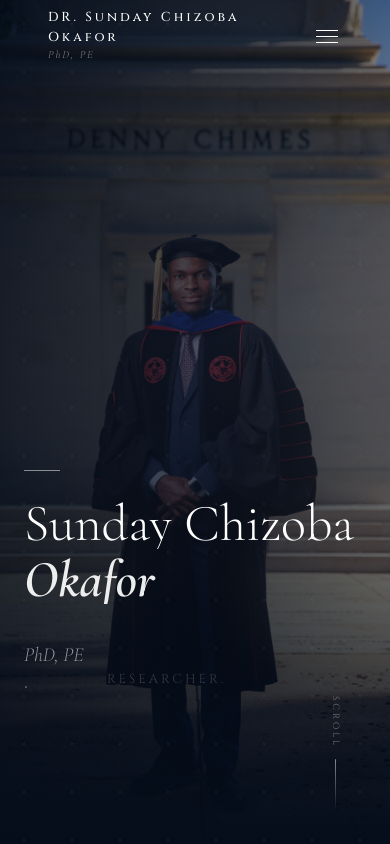
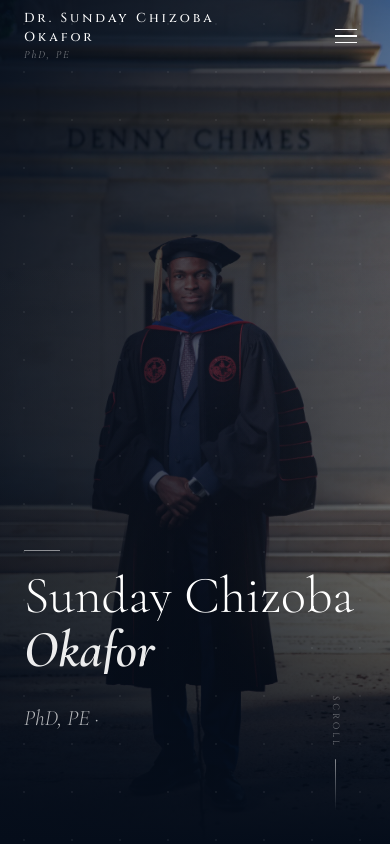
Before and after one commit to TobiGrant-byte/K, a Next.js app: page / in a window 390 px wide. Shown: the top 844 px of the page. Built offline with nearby package versions, Linux system fonts and the light colour scheme.

Commit message:
Responsive layout fixes, image crop tweaks, hero/navbar copy polish, and chess content removed (commented out).

```diff
--- a/components/Gallery.tsx
+++ b/components/Gallery.tsx
@@ -15,7 +15,7 @@ const allPhotos: {
   { src: "/images/graduation-denny.webp",   caption: "Denny Chimes · Tuscaloosa, Alabama", objectPosition: "center 38%", zoom: 1.25, transformOrigin: "center 38%" },
   { src: "/images/garver-award-1.png",       caption: "Garver Award Ceremony", objectPosition: "center 30%" },
   { src: "/images/lifesavers-conf.webp",     caption: "LIFESAVERS 2023 · Seattle, WA", objectPosition: "center 28%" },
-  { src: "/images/chess.jpg",               caption: "Playing Chess" },
+  // { src: "/images/chess.jpg",               caption: "Playing Chess" },
   { src: "/images/traffic-safety-scholars.jpg", caption: "Traffic Safety Scholars · LIFESAVERS 2023" },
   { src: "/images/graduation-mentor.webp",  caption: "Doctoral Hooding Ceremony" },
   { src: "/images/msc-graduation.jpg",      caption: "MSc Graduation · Nottingham Trent, UK", objectPosition: "top center", zoom: 1.18, transformOrigin: "top center" },
--- a/components/Hero.tsx
+++ b/components/Hero.tsx
@@ -3,7 +3,11 @@ import { useRef } from "react";
 import { motion, useScroll, useTransform } from "framer-motion";
 import Image from "next/image";
 
-const words = ["Transportation Engineer.", "Researcher.", "Leader."];
+const words = [
+  ["Transportation", "Engineer."],
+  ["Researcher."],
+  ["Leader."],
+];
 
 export default function Hero() {
   const ref = useRef<HTMLDivElement>(null);
@@ -29,24 +33,24 @@ export default function Hero() {
 
       {/* Content */}
       <motion.div style={{ position: "relative", zIndex: 10, width: "100%", y: textY, opacity }}>
-        <div className="container" style={{ paddingBottom: "96px" }}>
+        <div className="container" style={{ paddingBottom: "72px" }}>
 
           {/* Eyebrow */}
           <motion.div initial={{ opacity: 0, x: -24 }} animate={{ opacity: 1, x: 0 }} transition={{ duration: 0.8, delay: 0.4 }}
-            style={{ display: "flex", alignItems: "center", gap: 14, marginBottom: 28 }}>
+            style={{ display: "flex", alignItems: "center", gap: 14, marginBottom: 20 }}>
             <div style={{ width: 36, height: 1, background: "rgba(255,255,255,0.5)", flexShrink: 0 }} />
             <span style={{ fontFamily: "'Cinzel',serif", fontSize: "10px", letterSpacing: "4px", textTransform: "uppercase", color: "rgba(255,255,255,0.6)" }}>
             </span>
           </motion.div>
 
           {/* Name */}
-          <div style={{ overflow: "hidden", marginBottom: 6 }}>
+          <div style={{ overflow: "hidden", marginBottom: 4 }}>
             <motion.h1 initial={{ y: 120 }} animate={{ y: 0 }} transition={{ duration: 1.1, delay: 0.5, ease: [0.22, 1, 0.36, 1] }}
               style={{ fontFamily: "'Cormorant Garamond',serif", fontWeight: 300, fontSize: "clamp(52px,8.5vw,116px)", lineHeight: 0.95, color: "#fff", margin: 0 }}>
               Sunday Chizoba
             </motion.h1>
           </div>
-          <div style={{ overflow: "hidden", marginBottom: 36 }}>
+          <div style={{ overflow: "hidden", marginBottom: 22 }}>
             <motion.h1 initial={{ y: 120 }} animate={{ y: 0 }} transition={{ duration: 1.1, delay: 0.65, ease: [0.22, 1, 0.36, 1] }}
               style={{ fontFamily: "'Cormorant Garamond',serif", fontWeight: 600, fontStyle: "italic", fontSize: "clamp(52px,8.5vw,116px)", lineHeight: 0.95, color: "rgba(255,255,255,0.92)", margin: 0 }}>
               Okafor
@@ -55,16 +59,33 @@ export default function Hero() {
 
           {/* Rotating word */}
           <motion.div initial={{ opacity: 0, y: 16 }} animate={{ opacity: 1, y: 0 }} transition={{ delay: 1.1 }}
-            style={{ display: "flex", alignItems: "center", gap: 16, marginBottom: 48 }}>
-            <span style={{ fontFamily: "'Cormorant Garamond',serif", fontSize: 20, fontStyle: "italic", color: "rgba(255,255,255,0.55)" }}>PhD, PE ·</span>
-            <div style={{ overflow: "hidden", height: 30 }}>
-              {words.map((w, i) => (
-                <motion.span key={w}
-                  initial={{ y: 30, opacity: 0 }}
-                  animate={{ y: [30, 0, 0, -30], opacity: [0, 1, 1, 0] }}
+            style={{ display: "flex", alignItems: "center", gap: 14, marginBottom: 32 }}>
+            <span style={{ fontFamily: "'Cormorant Garamond',serif", fontSize: "clamp(22px,2.4vw,28px)", fontStyle: "italic", color: "rgba(255,255,255,0.7)", lineHeight: 1, whiteSpace: "nowrap" }}>PhD, PE ·</span>
+            <div style={{ position: "relative", overflow: "hidden", height: 44, minWidth: 220 }}>
+              {words.map((lines, i) => (
+                <motion.span key={lines.join(" ")}
+                  initial={{ y: 44, opacity: 0 }}
+                  animate={{ y: [44, 0, 0, -44], opacity: [0, 1, 1, 0] }}
                   transition={{ duration: 3, delay: i * 3 + 1.2, repeat: Infinity, repeatDelay: (words.length - 1) * 3 }}
-                  style={{ display: "block", fontFamily: "'Cinzel',serif", fontSize: 13, letterSpacing: 3, textTransform: "uppercase", color: "rgba(255,255,255,0.85)", position: i === 0 ? "relative" : "absolute" }}>
-                  {w}
+                  style={{
+                    display: "flex",
+                    flexDirection: "column",
+                    justifyContent: "center",
+                    height: 44,
+                    fontFamily: "'Cinzel',serif",
+                    fontSize: "clamp(14px,1.5vw,17px)",
+                    letterSpacing: 3,
+                    textTransform: "uppercase",
+                    color: "rgba(255,255,255,0.9)",
+                    lineHeight: 1.25,
+                    whiteSpace: "nowrap",
+                    position: i === 0 ? "relative" : "absolute",
+                    left: 0,
+                    top: 0,
+                  }}>
+                  {lines.map((line) => (
+                    <span key={line}>{line}</span>
+                  ))}
                 </motion.span>
               ))}
             </div>
--- a/components/Navbar.tsx
+++ b/components/Navbar.tsx
@@ -35,21 +35,38 @@ export default function Navbar() {
           display: "flex", alignItems: "center",
         }}
       >
-        <div style={{ maxWidth: 1280, margin: "0 auto", padding: "0 48px", width: "100%", display: "flex", alignItems: "center", justifyContent: "space-between" }}>
+        <div className="nav-inner" style={{ maxWidth: 1280, margin: "0 auto", padding: "0 48px", width: "100%", height: "100%", display: "flex", alignItems: "center", justifyContent: "space-between" }}>
           {/* Logo */}
-          <motion.button onClick={() => window.scrollTo({ top: 0, behavior: "smooth" })} whileHover={{ opacity: 0.75 }} style={{ background: "none", border: "none", cursor: "pointer", textAlign: "left" }}>
-            <div style={{ fontFamily: "'Cinzel',serif", fontSize: "13px", letterSpacing: "3px", color: "#fff", fontWeight: 500 }}>DR.  Sunday Chizoba Okafor</div>
-            <div style={{ fontFamily: "'Cormorant Garamond',serif", fontSize: "11px", fontStyle: "italic", color: "rgba(255,255,255,0.5)", letterSpacing: "2px" }}>PhD, PE </div>
+          <motion.button
+            onClick={() => window.scrollTo({ top: 0, behavior: "smooth" })}
+            whileHover={{ opacity: 0.75 }}
+            className="nav-logo"
+            style={{
+              background: "none",
+              border: "none",
+              cursor: "pointer",
+              textAlign: "left",
+              padding: 0,
+              margin: 0,
+              display: "flex",
+              flexDirection: "column",
+              justifyContent: "center",
+              gap: 3,
+            }}
+          >
+            <div style={{ fontFamily: "'Cinzel',serif", fontSize: "13px", letterSpacing: "3px", color: "#fff", fontWeight: 500, lineHeight: 1.25 }}>Dr. Sunday Chizoba</div>
+            <div style={{ fontFamily: "'Cinzel',serif", fontSize: "13px", letterSpacing: "3px", color: "#fff", fontWeight: 500, lineHeight: 1.25 }}>Okafor</div>
+            <div style={{ fontFamily: "'Cormorant Garamond',serif", fontSize: "11px", fontStyle: "italic", color: "rgba(255,255,255,0.5)", letterSpacing: "2px", lineHeight: 1.25 }}>PhD, PE</div>
           </motion.button>
 
           {/* Desktop */}
-          <div style={{ display: "flex", alignItems: "center", gap: "36px" }} className="hidden-mobile">
+          <div style={{ display: "flex", alignItems: "center", gap: "36px", height: "100%" }} className="hidden-mobile">
             {links.map((l, i) => (
               <motion.button key={l}
                 initial={{ opacity: 0, y: -8 }} animate={{ opacity: 1, y: 0 }}
                 transition={{ delay: i * 0.07 + 0.3 }}
                 onClick={() => go(l)}
-                style={{ background: "none", border: "none", cursor: "pointer", fontFamily: "'Cinzel',serif", fontSize: "10px", letterSpacing: "3px", color: "rgba(255,255,255,0.75)", textTransform: "uppercase", position: "relative" }}
+                style={{ background: "none", border: "none", cursor: "pointer", fontFamily: "'Cinzel',serif", fontSize: "10px", letterSpacing: "3px", color: "rgba(255,255,255,0.75)", textTransform: "uppercase", position: "relative", padding: 0, margin: 0, lineHeight: 1, display: "inline-flex", alignItems: "center", height: 40 }}
                 className="nav-link"
               >
                 {l}
@@ -59,24 +76,47 @@ export default function Navbar() {
               initial={{ opacity: 0 }} animate={{ opacity: 1 }} transition={{ delay: 0.7 }}
               onClick={() => go("Contact")}
               whileHover={{ background: "rgba(255,255,255,0.12)" }}
-              style={{ background: "none", border: "1px solid rgba(255,255,255,0.3)", color: "#fff", cursor: "pointer", padding: "10px 22px", fontFamily: "'Cinzel',serif", fontSize: "10px", letterSpacing: "2px", textTransform: "uppercase", transition: "all 0.3s" }}
+              style={{ background: "none", border: "1px solid rgba(255,255,255,0.3)", color: "#fff", cursor: "pointer", padding: "10px 22px", fontFamily: "'Cinzel',serif", fontSize: "10px", letterSpacing: "2px", textTransform: "uppercase", transition: "all 0.3s", display: "inline-flex", alignItems: "center", lineHeight: 1 }}
             >
               Get In Touch
             </motion.button>
           </div>
 
           {/* Hamburger */}
-          <button onClick={() => setOpen(!open)} style={{ background: "none", border: "none", cursor: "pointer", display: "none", flexDirection: "column", gap: "5px", padding: "4px" }} className="show-mobile">
+          <button
+            onClick={() => setOpen(!open)}
+            aria-label="Toggle menu"
+            className="show-mobile"
+            style={{
+              background: "none",
+              border: "none",
+              cursor: "pointer",
+              display: "none",
+              flexDirection: "column",
+              alignItems: "center",
+              justifyContent: "center",
+              gap: "5px",
+              padding: 0,
+              margin: 0,
+              width: 40,
+              height: 40,
+              flexShrink: 0,
+            }}
+          >
             {[0,1,2].map(i => (
-              <motion.span key={i} animate={{ rotate: open && i!==1 ? (i===0?45:-45) : 0, y: open && i!==1 ? (i===0?9:0) : 0, opacity: open && i===1 ? 0 : 1 }}
-                style={{ display: "block", width: "22px", height: "1px", background: "#fff" }} />
+              <motion.span key={i} animate={{ rotate: open && i!==1 ? (i===0?45:-45) : 0, y: open && i!==1 ? (i===0?10:0) : 0, opacity: open && i===1 ? 0 : 1 }}
+                style={{ display: "block", width: "22px", height: "1.5px", background: "#fff", transformOrigin: "center" }} />
             ))}
           </button>
         </div>
       </motion.nav>
 
       <style>{`
-        @media(max-width:768px){.hidden-mobile{display:none!important}.show-mobile{display:flex!important}}
+        @media(max-width:768px){
+          .hidden-mobile{display:none!important}
+          .show-mobile{display:flex!important}
+          .nav-inner{padding:0 24px!important}
+        }
         .nav-link::after{content:'';position:absolute;bottom:-4px;left:0;width:0;height:1px;background:rgba(255,255,255,0.6);transition:width 0.3s}
         .nav-link:hover::after{width:100%}
         .nav-link:hover{color:#fff!important}
--- a/components/Research.tsx
+++ b/components/Research.tsx
@@ -35,6 +35,7 @@ export default function Research() {
         <div style={{ display: "grid", gridTemplateColumns: "2fr 3fr", gap: 64, alignItems: "start" }}>
           {/* Images */}
           <motion.div initial={{ opacity: 0, x: -36 }} animate={inView ? { opacity: 1, x: 0 } : {}} transition={{ duration: 0.9, ease: [0.22, 1, 0.36, 1] }} style={{ display: "flex", flexDirection: "column", gap: 12 }}>
+            {/* Chess image commented out
             <div className="img-zoom" style={{ position: "relative", aspectRatio: "4/3", overflow: "hidden" }}>
               <Image src="/images/chess.jpg" alt="Dr. Okafor playing chess" fill style={{ objectFit: "cover" }} sizes="40vw" />
               <div style={{ position: "absolute", inset: 0, background: "linear-gradient(to top, rgba(5,13,26,0.7) 0%, transparent 55%)" }} />
@@ -43,6 +44,7 @@ export default function Research() {
                 <div style={{ fontFamily: "'Cormorant Garamond',serif", fontSize: 15, color: "#fff", fontStyle: "italic" }}>Playing chess</div>
               </div>
             </div>
+            */}
             <div className="img-zoom" style={{ position: "relative", aspectRatio: "4/3", overflow: "hidden" }}>
               <Image src="/images/lecture-hall.jpg" alt="Dr. Okafor lecturing" fill style={{ objectFit: "cover" }} sizes="40vw" />
               <div style={{ position: "absolute", inset: 0, background: "linear-gradient(to top, rgba(5,13,26,0.7) 0%, transparent 55%)" }} />
```
Also changed, not shown: components/About.tsx (+42 -12 lines), components/Credentials.tsx (+30 -12 lines), components/Hobbies.tsx (+8 -8 lines), components/PressSection.tsx (+14 -2 lines).
